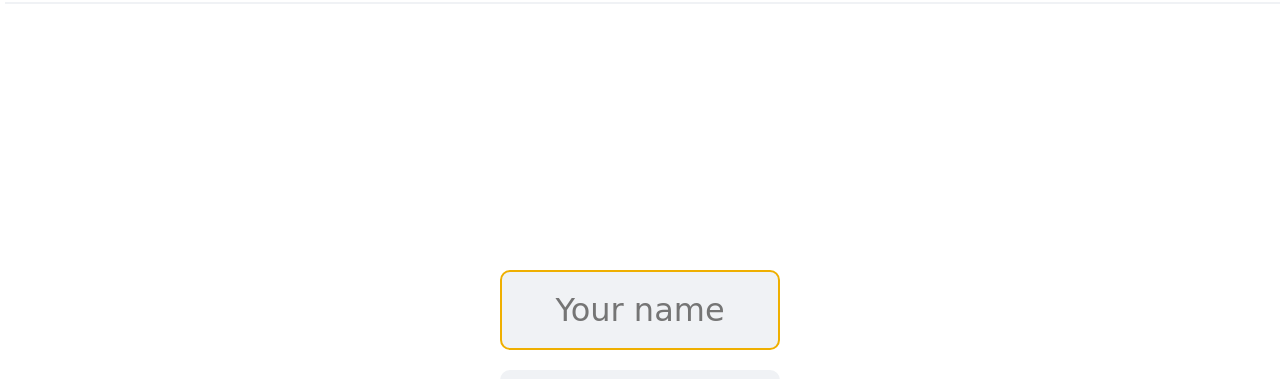
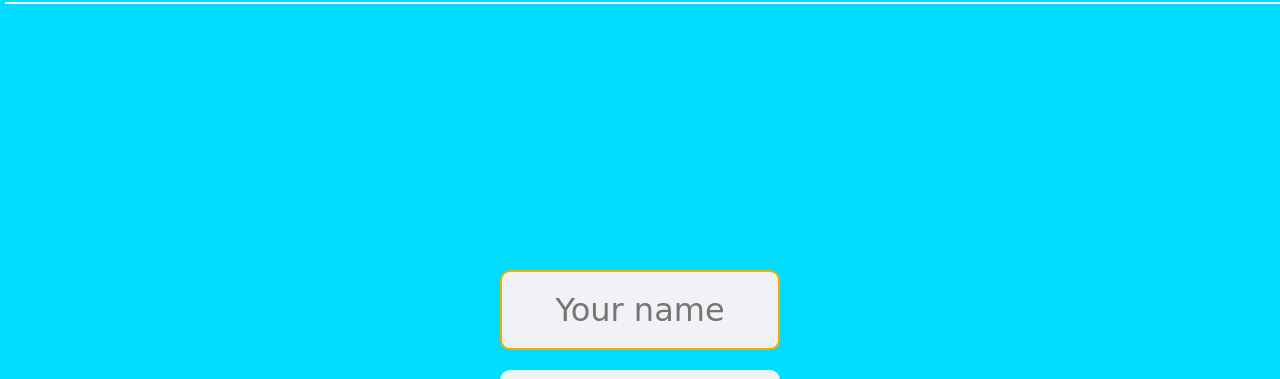
Before and after one commit to GuillaumeSere/Sudoku, a plain HTML site: page index.html in a window 1280 px wide. Shown: the part 68-447 px from the top of the page. Drawn offline with nearby package versions, Linux system fonts and the light colour scheme; a web font is replaced by a local one.

Commit message:
modif backgound ligth mode

```diff
--- a/app.css
+++ b/app.css
@@ -1,6 +1,6 @@
 :root {
     --bg-main: #f0f2f5;
-    --bg-body: #fff;
+    --bg-body: #02ddff;
     --color-txt: #000;
     --filled-color: #000;
     --filled-bg: #caf0f8;
```
